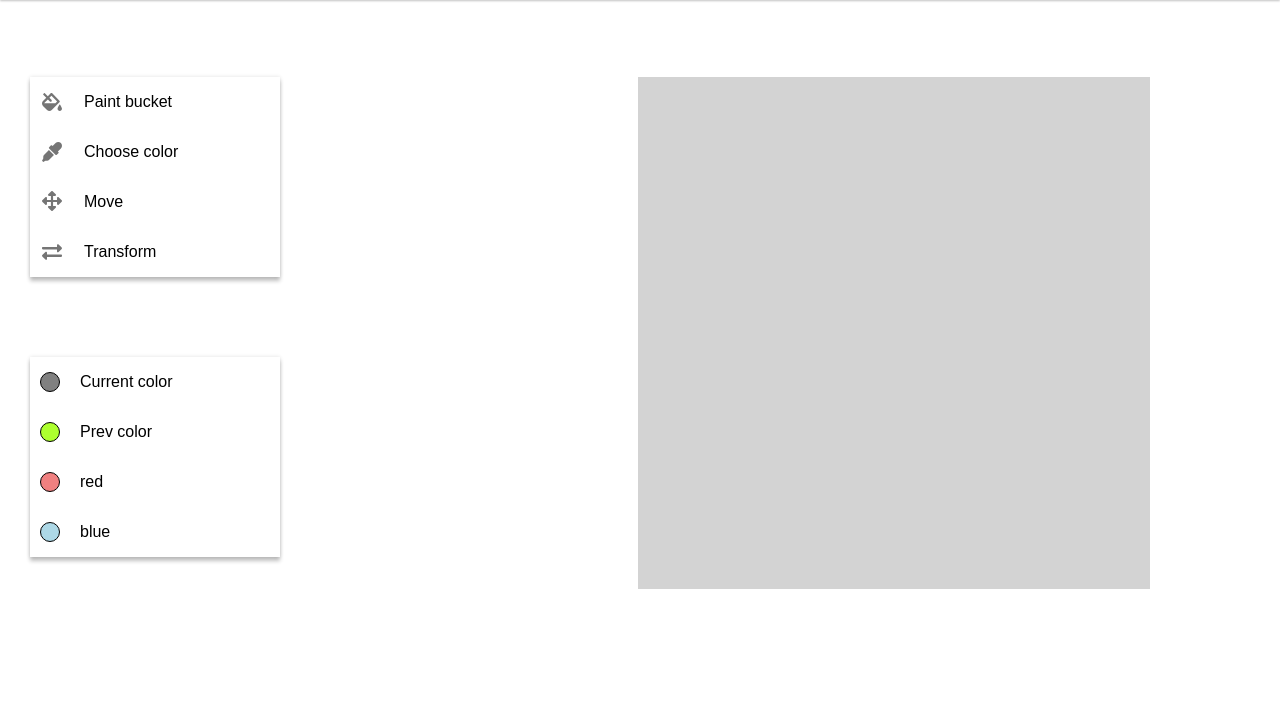
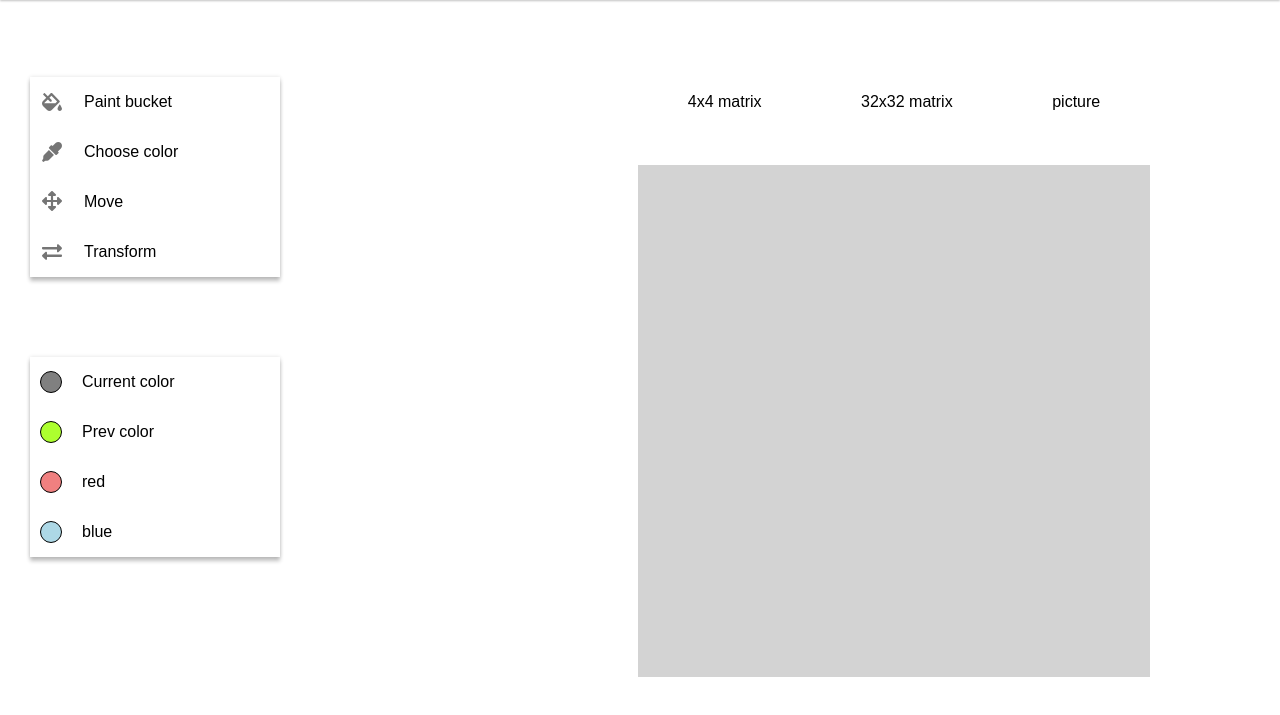
Before and after one commit to ineg22/codejam-canvas, a plain HTML site: page index.html in a window 1280 px wide. Shown: the part 51-766 px from the top of the page. Drawn offline with Linux system fonts and the light colour scheme.

Commit message:
feat: add canvas switcher layout

```diff
--- a/index.html
+++ b/index.html
@@ -66,11 +66,32 @@
         </div>
       </div>
       <div class="canvas-wrapper">
-        <canvas ></canvas>
+        <div class="size-switcher">
+          <div class="size-switcher__item" id="sw4">
+            <p>4x4 matrix</p>
+          </div>
+          <div class="size-switcher__item" id="sw32">
+            <p>32x32 matrix</p>
+          </div>
+          <div class="size-switcher__item" id="sw-pic">
+            <p>picture</p>
+          </div>
+        </div>
+        <div class="canvas">
+          <canvas id="cv4" width="512" height="512">
+            update your browser
+          </canvas>
+          <canvas id="cv32" width="512" height="512" class="hidden">
+            update your browser
+          </canvas>
+          <canvas id="cv-pic" width="512" height="512" class="hidden">
+            update your browser
+          </canvas>
+        </div>
       </div>
     </main>
+    <script src="./js/index.js"></script>
   </div>
-  <script src="./js/index.js"></script>
 </body>
 
 </html>
--- a/style/style.scss
+++ b/style/style.scss
@@ -1,18 +1,8 @@
-* {
-  box-sizing: border-box;
-}
-
 body {
   margin: 0;
   padding: 0;
 
   font-family: sans-serif;
-}
-
-a {
-  display: inline-block;
-
-  text-decoration: none;
 }
 
 ul,
@@ -29,8 +19,8 @@ li {
 
 .global-wrapper {
   width: 1440px;
+  height: 100vh;
   margin: 0 auto;
-  height: 100vh;
 }
 
 .header {
@@ -38,19 +28,20 @@ li {
   justify-content: space-between;
   align-items: center;
   height: 6vh;
+
   box-shadow: 0 4px 2px rgba(0, 0, 0, 0.24), 0 0 4px rgba(0, 0, 0, 0.12);
-
 
   .header__left {
     display: flex;
     justify-content: space-between;
     align-items: center;
+    width: 270px;
+    height: 100%;
     margin-left: 20px;
-    height: 100%;
-    width: 270px;
 
     h1 {
       margin: 0;
+
       font-size: 1.5rem;
     }
 
@@ -71,52 +62,54 @@ li {
 }
 
 .main {
+  display: flex;
+  justify-content: space-between;
   height: 94vh;
   padding: 80px 30px 80px;
-  display: flex;
-  justify-content: space-between;
 }
 
 .tools-wrapper {
-  width: 250px;
   display: flex;
   flex-direction: column;
+  width: 250px;
 
   .main-tools {
     box-shadow: 0 4px 4px rgba(0, 0, 0, 0.24), 0 0 4px rgba(0, 0, 0, 0.12);
   }
 
   .main-tools__item {
-    height: 50px;
     display: flex;
     align-items: center;
+    height: 50px;
 
     img {
       margin: 0 20px 0 10px;
     }
 
     &:hover {
+      border: 2px solid gray;
       cursor: pointer;
-      border: 2px solid gray;
     }
   }
 
   .color-tools {
     margin-top: 80px;
+
     box-shadow: 0 4px 4px rgba(0, 0, 0, 0.24), 0 0 4px rgba(0, 0, 0, 0.12);
   }
 
   .color-tools__item {
-    height: 50px;
     display: flex;
     align-items: center;
+    height: 50px;
 
     .color {
-      margin: 0 20px 0 10px;
       width: 20px;
       height: 20px;
+      margin: 0 20px 0 10px;
+
+      border: 1px solid black;
       border-radius: 50%;
-      border: 1px solid black;
     }
 
     .color--current {
@@ -136,17 +129,40 @@ li {
     }
 
     &:hover {
+      border: 2px solid gray;
       cursor: pointer;
-      border: 2px solid gray;
     }
   }
 }
 
 .canvas-wrapper {
+  display: flex;
+  flex-direction: column;
+  justify-content: space-between;
+  width: 512px;
+  height: 600px;
   margin-right: 100px;
-  width: 512px;
-  height: 512px;
-  background-color: lightgray;
+
+  .size-switcher {
+    display: flex;
+    justify-content: space-around;
+
+    .size-switcher__item {
+      padding: 0 20px 0 20px;
+
+      &:hover {
+        border: 2px solid gray;
+        cursor: pointer;
+      }
+    }
+  }
+
+  .canvas {
+    width: 512px;
+    height: 512px;
+
+    background-color: lightgray;
+  }
 }
 
 @media only screen and (max-width: 1440px) {
@@ -162,9 +178,9 @@ li {
   }
 
   .tools-wrapper {
-    width: 520px;
     flex-direction: initial;
     justify-content: left;
+    width: 520px;
 
     .main-tools {
       width: 250px;
```
Also changed, not shown: style/style.css, 1 other file.
